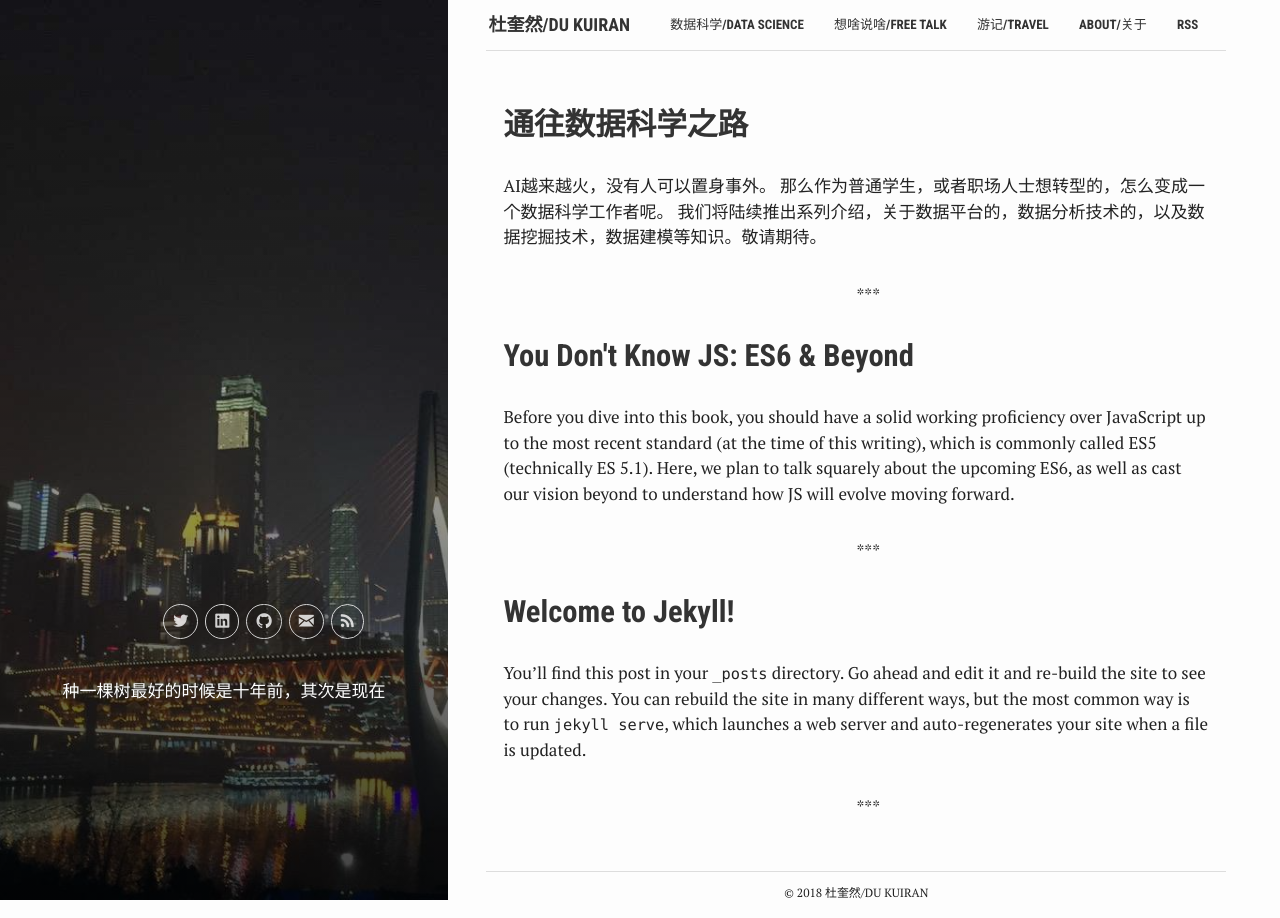
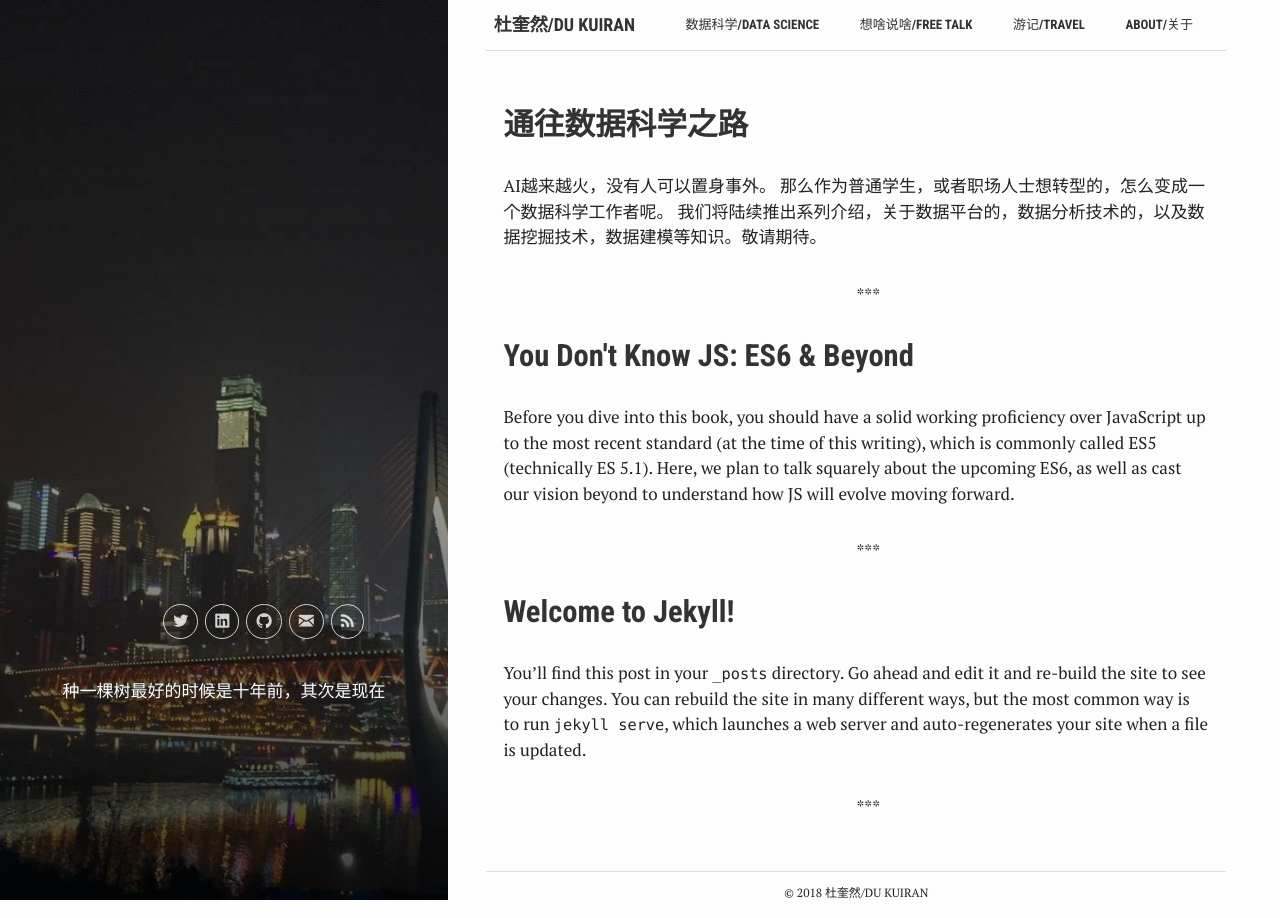
Before and after one commit to dukuiran/dukuiran.github.io, a Jekyll site: the page built from index.html, in a window 1280 px wide. Built offline with Jekyll 4.4.1, drawn with Linux system fonts in a browser that asks for light colours.

Commit message:
Update _includes/header.html

```diff
--- a/_includes/header.html
+++ b/_includes/header.html
@@ -12,7 +12,7 @@
       {% endif %}
     {% endfor %}
 
-    <a href="{{ "/feed.xml" | prepend: site.baseurl }}">RSS</a>
+    <!-- <a href="{{ "/feed.xml" | prepend: site.baseurl }}">RSS</a> -->
 
     <label for="menu-checkbox" class="toggle-button" data-open="☰" data-close="☰" onclick></label>
   </nav>
```
